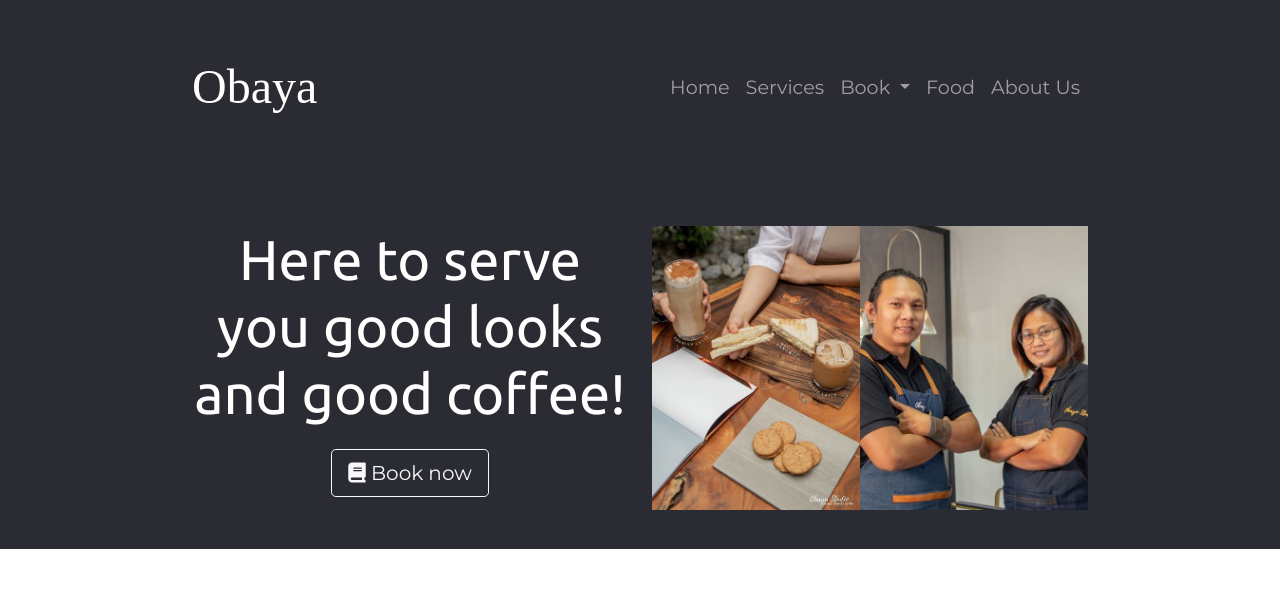
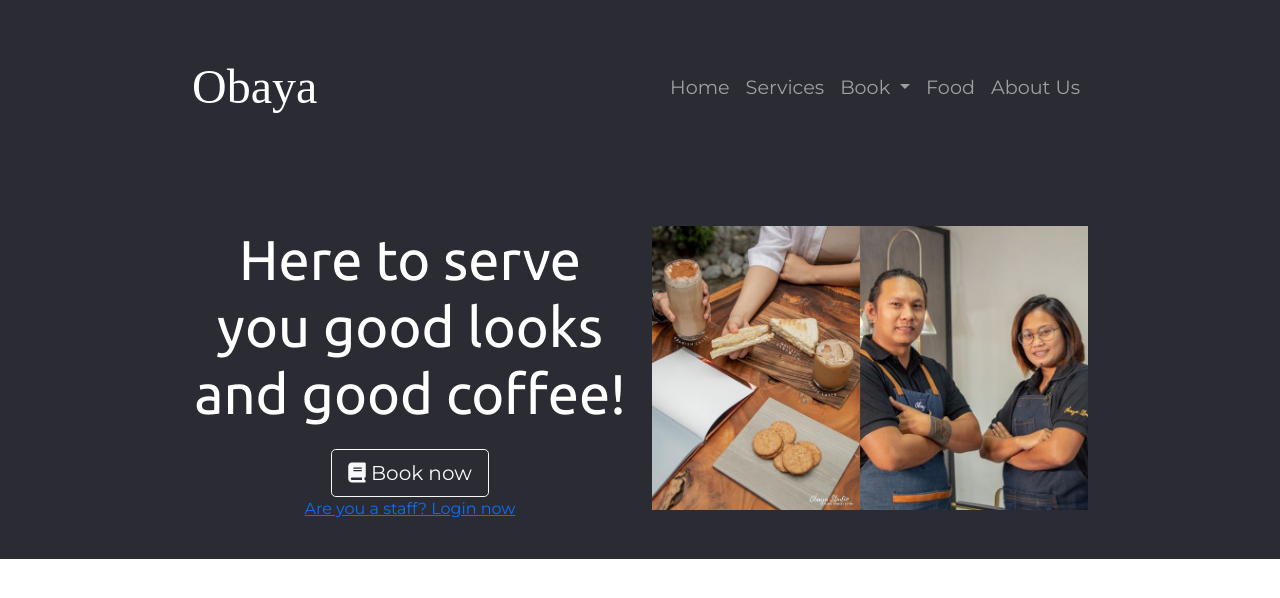
Before and after one commit to cisjacob/Obaya-Website, a plain HTML site: page index.html in a window 1280 px wide. Drawn offline with nearby package versions, Linux system fonts and the light colour scheme; a web font is replaced by a local one.

Commit message:
Update index.html

```diff
--- a/index.html
+++ b/index.html
@@ -65,14 +65,20 @@
                         </li>
                     </ul>
                 </div>
+
+
         </nav>
 
         <div class="row marginTop">
             <div class="col-lg-6">
-                <h2 class="firstPageText">Here to serve you good looks and good coffee!</h1>
+                <h1 class="firstPageText">Here to serve you good looks and good coffee!</h1>
                 <button type="button" class="btn btn-outline-light btn-lg myButton"><i class="fas fa-book"></i> Book now</button>
+                <br>
+                <a class="loginText" href="#">Are you a staff? Login now</a>
+
+
             </div>
-            <div class="col-lg-6">
+            <div class="col-lg-6 mobMargin">
                 <img class="titlePic" src="images/titlepic.jpg" alt="">
             </div>
         </div>
```
